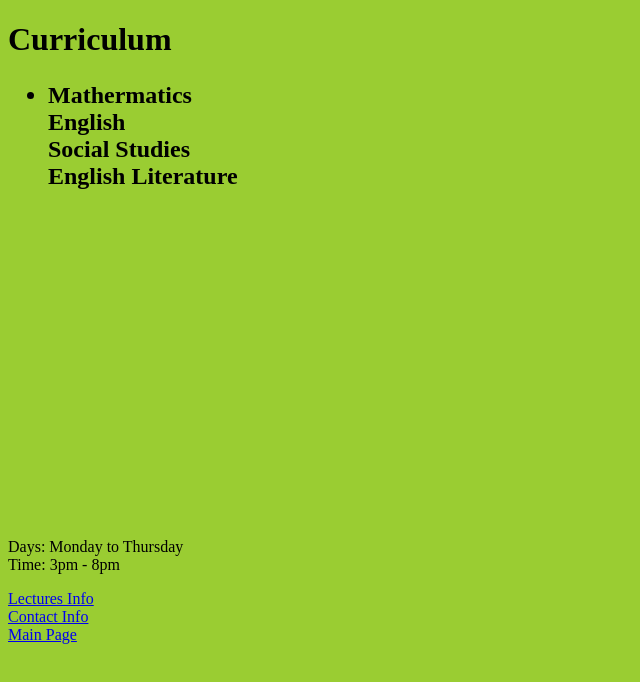
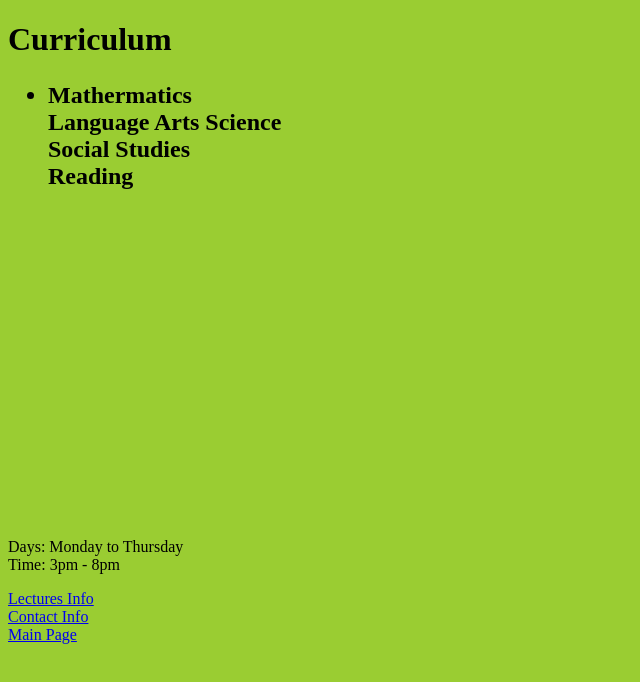
Before and after one commit to April0603/Kaydian-s-page, a plain HTML site: page Kaydian2.html in a window 1280 px wide. Shown: the whole page, without its empty margins (0-640 px from the left). Drawn offline with Linux system fonts and the light colour scheme; files whose address does not match are found by name.

Commit message:
Update Kaydian2.html

```diff
--- a/Kaydian2.html
+++ b/Kaydian2.html
@@ -19,11 +19,11 @@
         <li>
         Mathermatics
         <br>
-        English
+        Language Arts Science
         <br>
         Social Studies
         <br>
-        English Literature
+        Reading
         </li>
         </ul>
     </h2>
```
